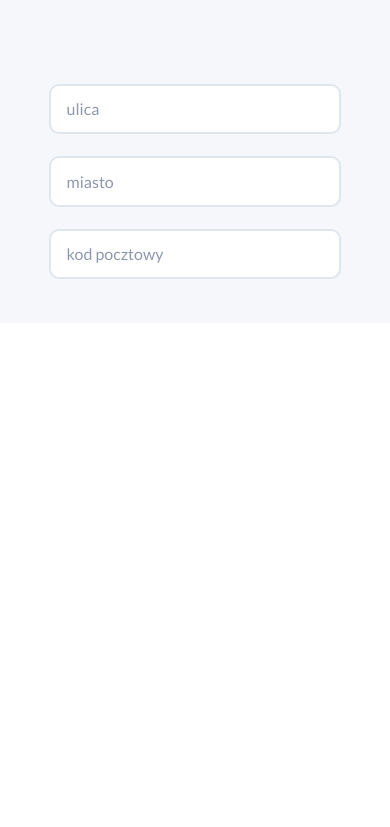
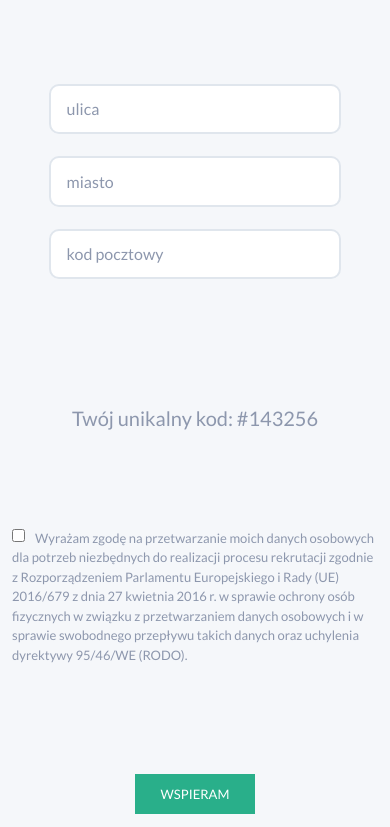
Before and after one commit to dfoltynski/przyklad, a website built with webpack: page dist/index.html in a window 390 px wide. Shown: the part 2865-3692 px from the top of the page. Before the commit the page ends 3188 px from the top, so only its background shows below. Built offline with nearby package versions, Linux system fonts and the light colour scheme.

Commit message:
style and make responsive delivery info

```diff
--- a/src/scss/style.scss
+++ b/src/scss/style.scss
@@ -288,8 +288,15 @@ $small-font-size-desc-paragraph: 13px;
         margin: 0.7em 1.2em;
         width: 80%;
 
+        outline: none;
+
         &::placeholder {
             color: #8D97AD;
+        }
+
+        &:focus {
+        border: 2px #bdc4cc solid;
+
         }
     }
 
@@ -301,7 +308,41 @@ $small-font-size-desc-paragraph: 13px;
         margin: 2em 0;
     }
 
-    input {
+    .input {
         @include input()
     }
+
+    .special-code {
+        font-size: 20px;
+    }
+
+    .form {
+        text-align: center;
+    }
+
+    .rodo {
+        text-align: left;
+        margin: 5em auto;
+        &__info {
+            font-size: 13px;
+            font-family: "Lato", serif;
+            color: $secondary-text-color;
+        }
+
+        &__checkbox {
+            float: left;
+            margin-right: 10px;
+        }
+    }
+
+    .input--submit {
+        font-size: 13px;
+        font-family: "Lato", serif;
+        color: #ffffff;
+        background-color: #29AF8A;
+        text-align: center;
+        padding: 0.8em 2em;
+        margin: 1em auto;
+        border: none;
+    }
 }
```
Also changed, not shown: dist/index.html, 1 other file.
